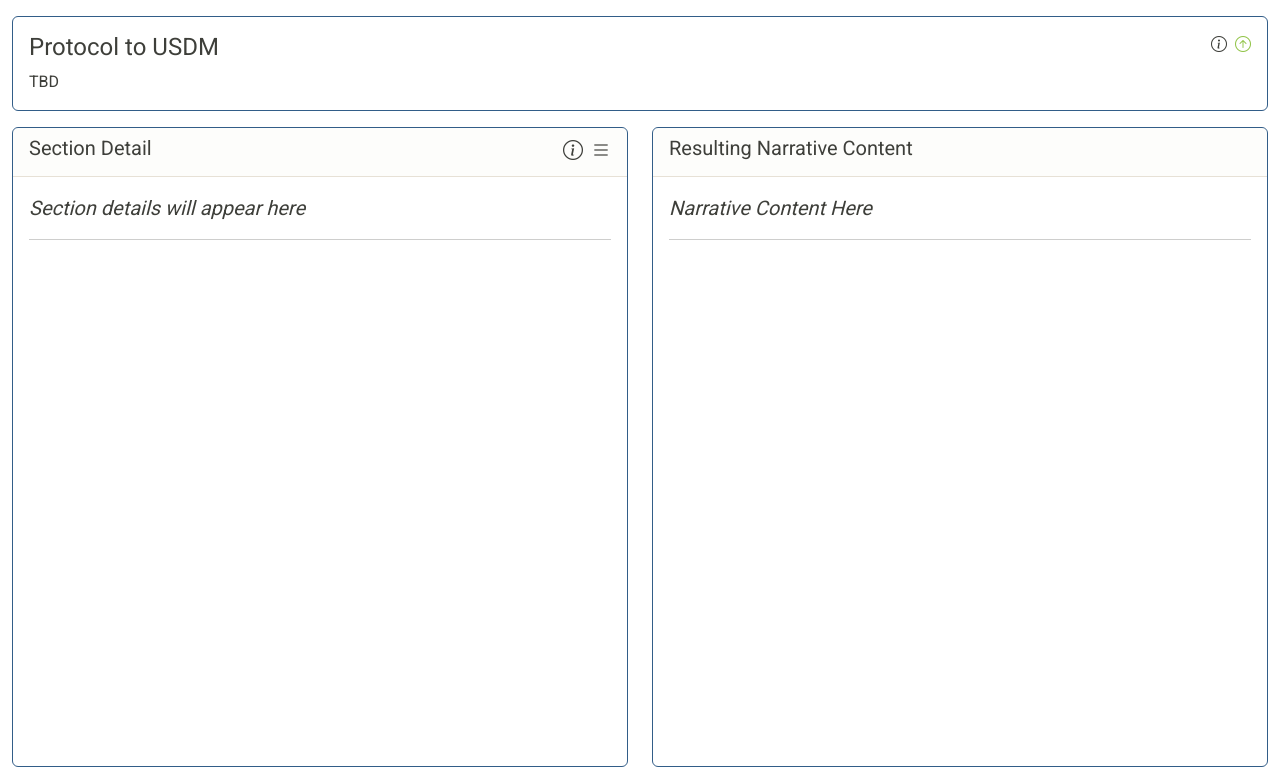
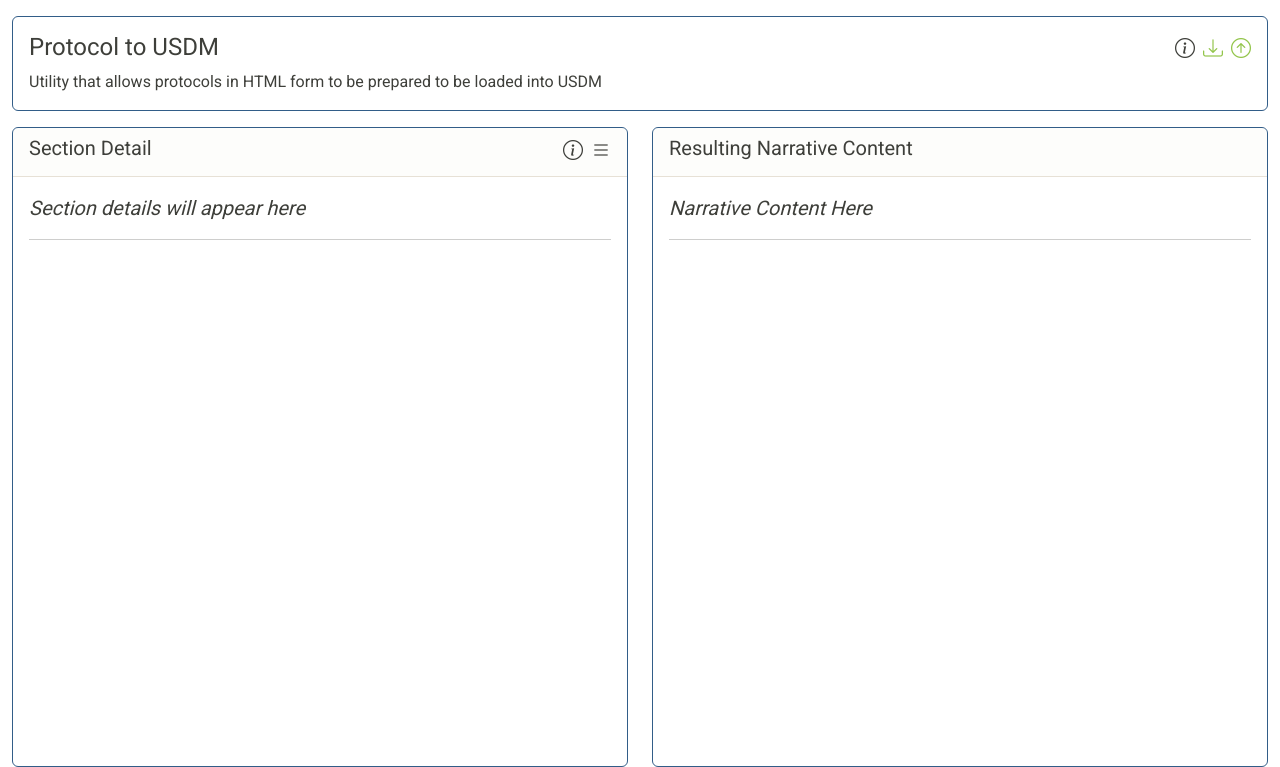
Before and after one commit to data4knowledge/usdm_protocol, a FastAPI app: template templates/home/home.html in a window 1280 px wide. Shown: the part 60-827 px from the top of the page. Run offline with FastAPI, Linux system fonts and the light colour scheme; the template is opened without the code that fills it, so the values that code supplies are empty; some libraries are stand-ins or nearby versions.

Commit message:
Add in download and help

```diff
--- a/main.py
+++ b/main.py
@@ -1,5 +1,5 @@
-from fastapi import FastAPI, Depends, HTTPException, Request, status, Form, Response
-from fastapi.responses import RedirectResponse
+from fastapi import FastAPI, Request, status, Form
+from fastapi.responses import RedirectResponse, FileResponse
 from fastapi.staticfiles import StaticFiles
 from fastapi.templating import Jinja2Templates
 from d4kms_ui.release_notes import ReleaseNotes
@@ -158,3 +158,9 @@ async def post_section(request: Request, section: str, type: str, textCursor: in
   can_add = database.can_add_section(section)
   response = templates.TemplateResponse('home/partials/section.html', { "request": request, 'key': section, 'data': data, 'can_add': can_add, 'toc': None})
   return response
+
+@app.get('/download')
+async def get_csv(request: Request):
+  check_simple_authentication(request)
+  full_path, filename, media_type = database.download()
+  return FileResponse(path=full_path, filename=filename, media_type=media_type)
--- a/templates/home/home.html
+++ b/templates/home/home.html
@@ -11,10 +11,16 @@
   </style>
 {% endblock %}
 {% block main_content %}
-  {% set links= [] %}
+  {% set links=
+    [
+      {'href': '/download', 'icon': 'bi bi-download', 'tooltip': 'Download the CSV file'}
+    ]
+  %}
   {% set title = "Protocol to USDM " %}
-  {% set text = "TBD" %}
-  {% set help = ''
+  {% set text = "Utility that allows protocols in HTML form to be prepared to be loaded into USDM" %}
+  {% set help = '<ol>
+      <li>Download the current state of the document using the donwload icon <span><i class="text-success bi bi-download"></i></span>.</li>
+    </ol>'
   %}
   {% with title=title, text=text, help=help, links=links %}
     {% include "shared/partials/header.html" %}
--- a/templates/shared/partials/header.html
+++ b/templates/shared/partials/header.html
@@ -3,21 +3,34 @@
     <div class="d-flex justify-content-between">
       <h4 class="card-title">{{title}}</h4>
       <div class="d-flex justify-right">
-        <i class="ps-2 bi bi-info-circle" data-bs-toggle="tooltip" data-bs-placement="left" title="{{help}}"></i>
+        <a class="link-dark" style="font-size: 20px;" data-bs-toggle="modal" data-bs-target="#headerHelpModal">
+          <i class="ps-2 bi bi-info-circle"></i>
+        </a>
         {% for link in links: %}
-          <a class="{{link['klass']}}" href="{{link['href']}}">
-            {% if 'confirm' in link: %}
-              <i class="ps-2 {{link['icon']}}" onclick="return confirm('Are you sure?')" data-bs-toggle="tooltip" data-bs-placement="left" title="{{link['tooltip']}}"></i>
-            {% else %}
-              <i class="ps-2 {{link['icon']}}" data-bs-toggle="tooltip" data-bs-placement="left" title="{{link['tooltip']}}"></i>
-            {% endif %}
+          <a href="{{link['href']}}">
+            <i class="ps-2 {{link['icon']}}" style="font-size: 20px;" data-bs-toggle="tooltip" data-bs-placement="left" title="{{link['tooltip']}}"></i>
           </a>
         {% endfor %}
         <a href="#" onclick="history.back()">
-          <i class="ps-2 bi bi-arrow-up-circle" data-bs-toggle="tooltip" data-bs-placement="left" title="Go to previous page."></i>
+          <i class="ps-2 bi bi-arrow-up-circle" style="font-size: 20px;" data-bs-toggle="tooltip" data-bs-placement="left" title="Go to previous page."></i>
         </a>
       </div>
     </div>
     <p class="card-text">{{text}}</p>
   </div>
 </div>
+
+<!-- Modal -->
+<div class="modal fade" id="headerHelpModal" tabindex="-1" aria-labelledby="exampleModalLabel" aria-hidden="true">
+  <div class="modal-dialog">
+    <div class="modal-content">
+      <div class="modal-header">
+        <h5 class="modal-title" id="exampleModalLabel">Page Help</h5>
+        <button type="button" class="btn-close" data-bs-dismiss="modal" aria-label="Close"></button>
+      </div>
+      <div class="modal-body">
+        {{help|safe}}
+      </div>
+    </div>
+  </div>
+</div>
```
Also changed, not shown: utility/database.py (+14 -0 lines).
